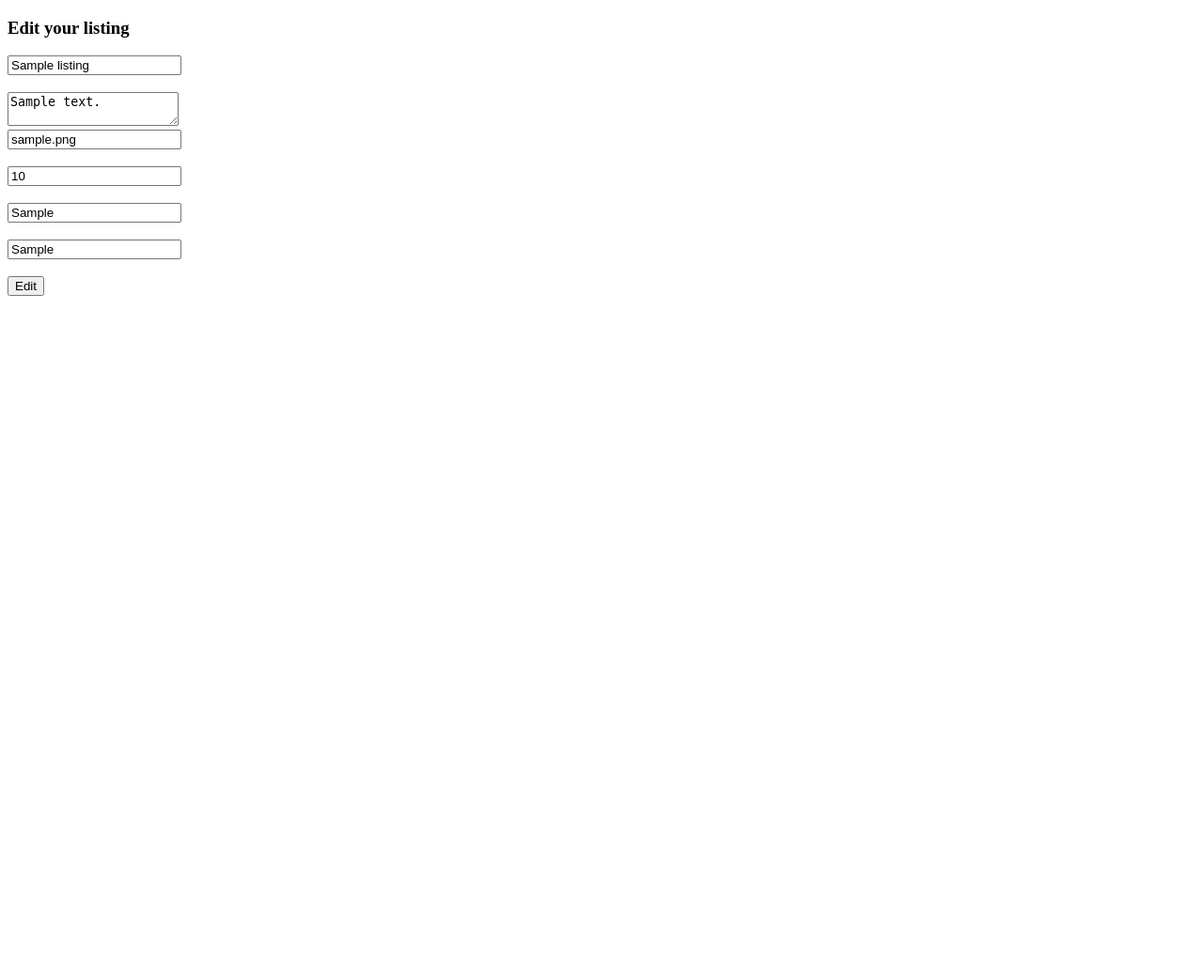
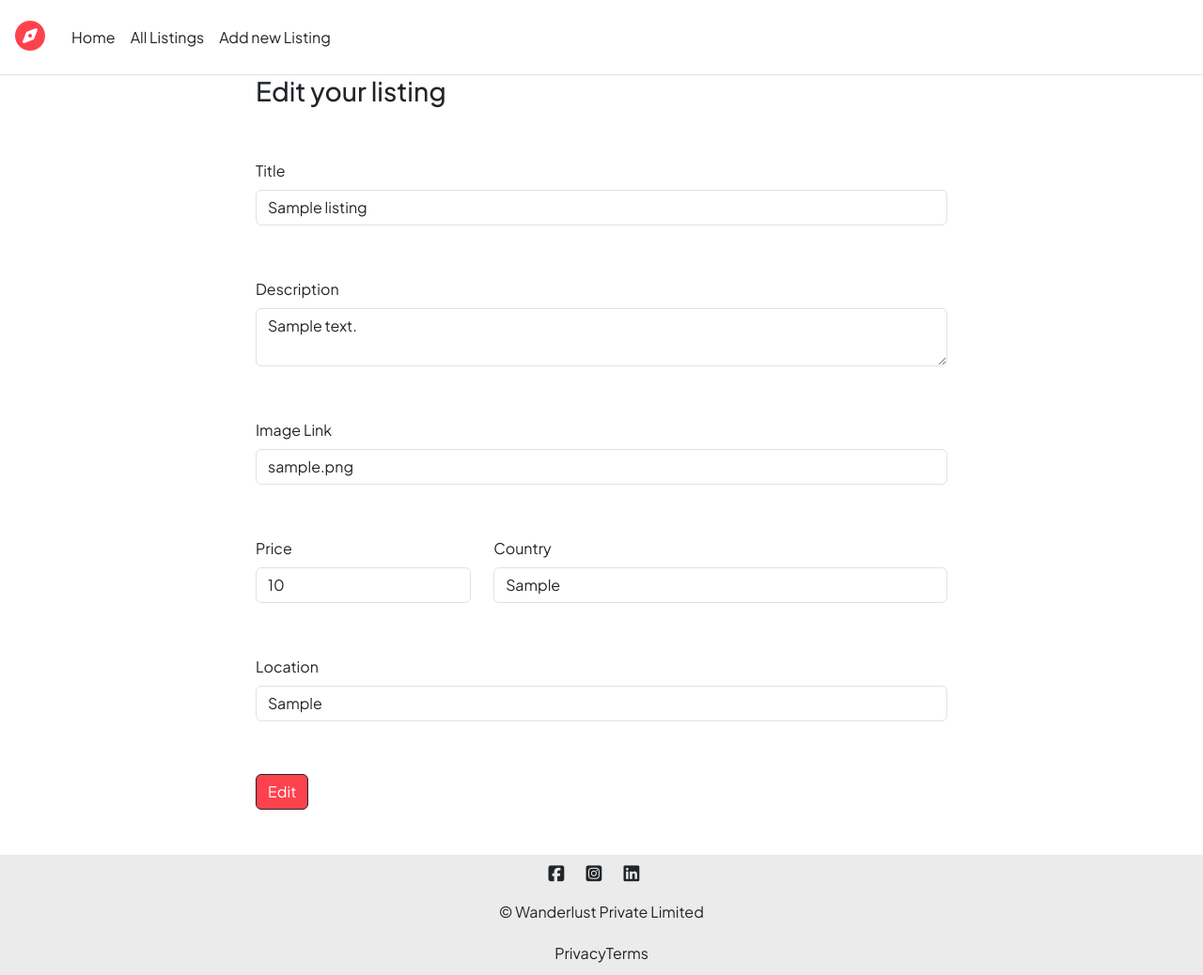
Before and after one commit to vanshchaudharyx/Wanderlust, a Node server app: page /listings/600000000000000000000001/edit in a window 1280 px wide. Shown: the whole page at 94% size. Before the commit the page ends 315 px from the top, so only its background shows below. Run offline with Node 20, Linux system fonts and the light colour scheme; tables that the repository leaves empty hold one stand-in row (values such as "Sample post"); some libraries are stand-ins or nearby versions.

Commit message:
give styling to edit page

```diff
--- a/public/css/style.css
+++ b/public/css/style.css
@@ -85,3 +85,7 @@ body {
 .add-btn {
   background-color: #fe424d !important;
 }
+/* Edit Page */
+.edit-btn {
+  background-color: #fe424d !important;
+}
--- a/views/listings/edit.ejs
+++ b/views/listings/edit.ejs
@@ -1,38 +1,47 @@
-<!DOCTYPE html>
-<html lang="en">
+<% layout("/layouts/boilerplate") %>
 
-<head>
-    <meta charset="UTF-8">
-    <meta name="viewport" content="width=device-width, initial-scale=1.0">
-    <title>Wanderlust</title>
-</head>
-
-<body>
-    <h3>Edit your listing</h3>
-
-    <form method="POST" action="/listings/<%=listing._id%>?_method=PUT">
-
-        <input name="listing[title]" value="<%=listing.title%>" type="text">
+<div class="row">
+    <div class="col-8 offset-2">
+        <h3>Edit your listing</h3>
         <br><br>
 
-        <textarea name="lisiting[description]"><%=listing.description%></textarea>
-        <br>
+        <form method="POST" action="/listings/<%=listing._id%>?_method=PUT">
+            <div class="mb-2">
+                <label for="title" class="form-label">Title</label>
+                <input name="listing[title]" value="<%=listing.title%>" type="text" class="form-control" />
+            </div>
 
-        <input name="listing[image]" value="<%=listing.image%>" type="text">
-        <br><br>
+            <br><br>
+            <div class="mb-2">
+                <label for="description" class="form-label">Description</label>
+                <textarea name="listing[description]" class="form-control"><%=listing.description%></textarea>
+            </div>
+            <br><br>
+            <div class="mb-2">
+                <label for="image" class="form-label">Image Link</label>
+                <input name="listing[image]" value="<%=listing.image%>" type="text" class="form-control" />
+            </div>
+            <br><br>
+            <div class="row">
+                <div class="mb-2 col-4">
+                    <label for="price" class="form-label">Price</label>
+                    <input name="listing[price]" value="<%=listing.price%>" type="number" class="form-control" />
+                </div>
+                <div class="mb-2 col-md-8">
+                    <label for="country" class="form-label">Country</label>
+                    <input name="listing[country]" value="<%=listing.country%>" type="text" class="form-control" />
+                </div>
+            </div>
+            <br><br>
+            <div class="mb-2">
+                <label for="location" class="form-label">Location</label>
+                <input name="listing[location]" value="<%=listing.location%>" type="text" class="form-control" />
+            </div>
+            <br><br>
 
-        <input name="listing[price]" value="<%=listing.price%>" type="number">
-        <br><br>
+            <button class="btn btn-dark edit-btn">Edit</button>
+            <br><br><br>
 
-        <input name="listing[location]" value="<%=listing.location%>" type="text">
-        <br><br>
-
-        <input name="listing[country]" value="<%=listing.country%>" type="text">
-        <br><br>
-
-        <button>Edit</button>
-
-    </form>
-</body>
-
-</html>
+        </form>
+    </div>
+</div>
```
